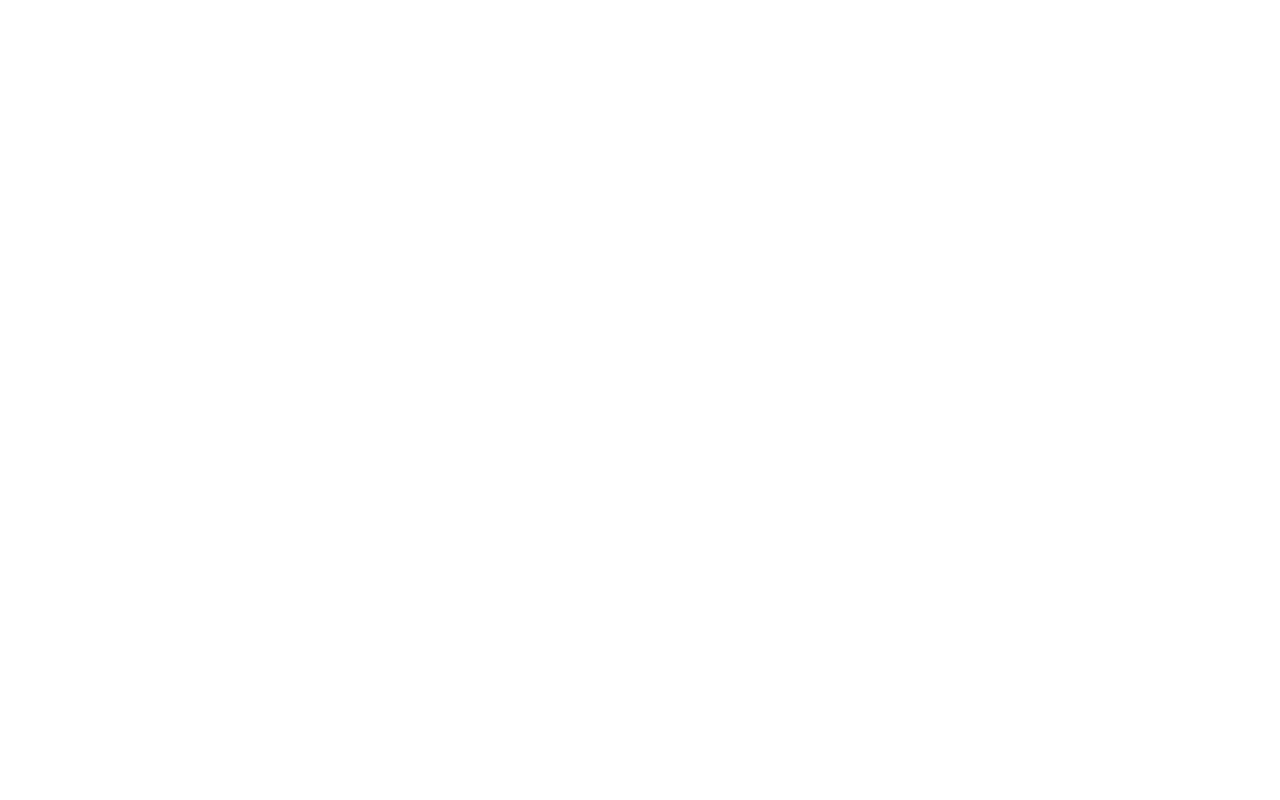
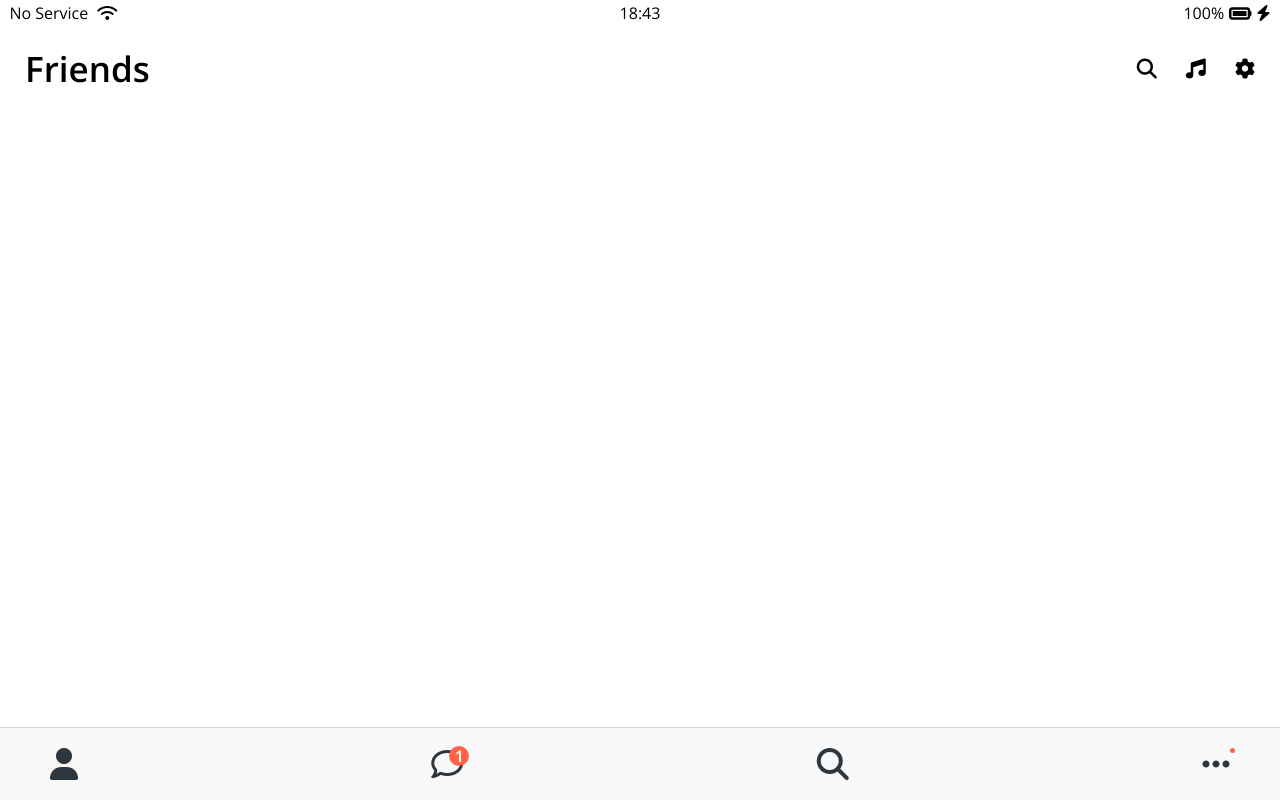
Before and after one commit to cPark-AU/kokoa-clone, a plain HTML site: page friends.html in a window 1280 px wide. Drawn offline with nearby package versions, Linux system fonts and the light colour scheme.

Commit message:
Added Friends page
Included css and html changes

```diff
--- /dev/null
+++ b/css/components/nav-bar.css
@@ -0,0 +1,46 @@
+.nav {
+    position: fixed;
+    bottom: 0;
+    width: 100%;
+    background-color: #f9f9fa;
+    padding: 20px 50px;
+    box-sizing: border-box;
+    border-top: 1px solid rgba(121,121,121,0.3);
+}
+
+.nav__list {
+    display: flex;
+    justify-content: space-between;
+}
+
+.nav__link {
+    position: relative;
+    color: #2e363e;
+}
+
+.nav__notification {
+    background-color: tomato;
+    width: 20px;
+    height: 20px;
+    border-radius: 10px;
+    display: flex;
+    justify-content: center;
+    align-items: center;
+    color: white;
+    font-weight: 600;
+    position: absolute;
+    left: 18px;
+    bottom: 15px;
+}
+
+.nav__alert {
+    background-color: tomato;
+    width: 5px;
+    height: 5px;
+    border-radius: 2.5px;
+    display: flex;
+    justify-content: center;
+    align-items: center;
+    position: absolute;
+    left: 28px;
+}
--- /dev/null
+++ b/css/components/screen-header.css
@@ -0,0 +1,15 @@
+.screen-header {
+    display: flex;
+    justify-content: space-between;
+    align-items: center;
+    padding: 25px;
+}
+
+.screen-header__title {
+    font-size: 35px;
+    font-weight: 600;
+}
+
+.screen-header__icons span{
+    margin-left: 25px;
+}
--- a/css/reset.css
+++ b/css/reset.css
@@ -44,3 +44,8 @@ table {
 input:focus {
     outline: none;
 }
+
+a {
+    color: inherit;
+    text-decoration: none;
+}
--- a/css/styles.css
+++ b/css/styles.css
@@ -4,6 +4,8 @@
 
 /*Components */
 @import "components/status-bar.css";
+@import "components/nav-bar.css";
+@import "components/screen-header.css";
 
 /*Screens */
 @import "screens/login.css";
--- a/friends.html
+++ b/friends.html
@@ -0,0 +1,61 @@
+<!DOCTYPE html>
+<html lang="en">
+<head>
+    <link rel="stylesheet" href="css/styles.css">
+    <meta charset="UTF-8">
+    <meta http-equiv="X-UA-Compatible" content="IE=edge">
+    <meta name="viewport" content="width=device-width, initial-scale=1.0">
+    <title>Friends - KokoaTalk</title>
+</head>
+<body>
+    <div class="status-bar">
+        <div class="status-bar__column">
+            <span>No Service</span>
+            <i class="fa-solid fa-wifi"></i>
+        </div>
+        <div class="status-bar__column">
+            <span>18:43</span>
+        </div>
+        <div class="status-bar__column">
+            <span>100%</span>
+            <i class="fa-solid fa-battery-full fa-lg"></i>
+            <i class="fa-solid fa-bolt"></i>
+        </div>
+    </div>
+    <header class="screen-header">
+        <h1 class="screen-header__title">Friends</h1>
+        <div class="screen-header__icons">
+            <span><i class="fa-solid fa-magnifying-glass fa-lg"></i></span>
+            <span><i class="fa-solid fa-music fa-lg"></i></span>
+            <span><i class="fa-solid fa-gear fa-lg"></i></span>
+        </div>
+    </header>
+    <nav class="nav">
+        <ul class="nav__list">
+            <li class="nav__btn">
+                <a class="nav__link" href="friends.html">
+                    <i class="fa-solid fa-user fa-2x"></i>
+                </a>
+            </li>
+            <li class="nav__btn">
+                <a class="nav__link" href="#">
+                    <span class="nav__notification">1</span>
+                    <i class="fa-regular fa-comment fa-2x"></i>
+                </a>
+            </li>
+            <li class="nav__btn">
+                <a class="nav__link" href="#">
+                    <i class="fa-solid fa-magnifying-glass fa-2x"></i>
+                </a>
+            </li>
+            <li class="nav__btn">
+                <a class="nav__link" href="#">
+                    <span class="nav__alert"></span>
+                    <i class="fa-solid fa-ellipsis fa-2x"></i>
+                </a>
+            </li>
+        </ul>
+    </nav>
+    <script src="https://kit.fontawesome.com/b09374ce27.js" crossorigin="anonymous"></script>
+</body>
+</html>
```
Also changed, not shown: index.html (+0 -2 lines).
